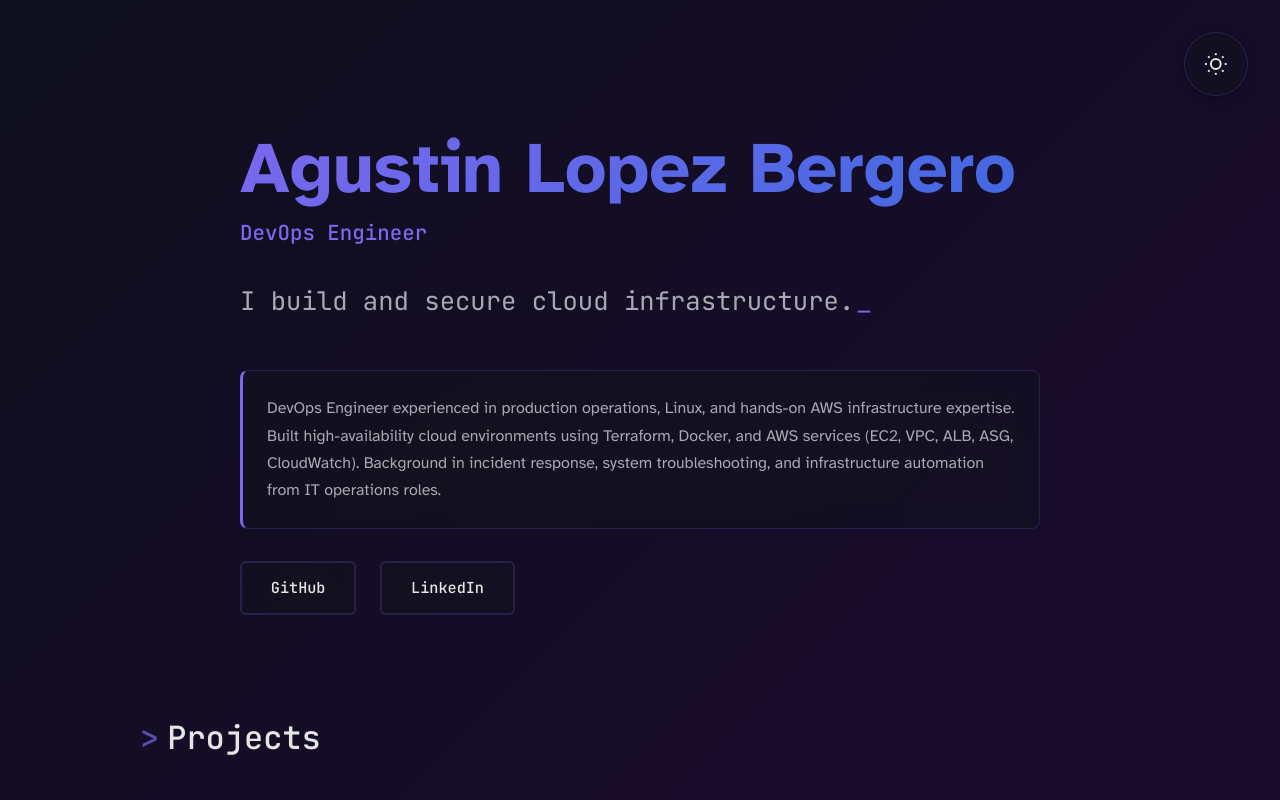
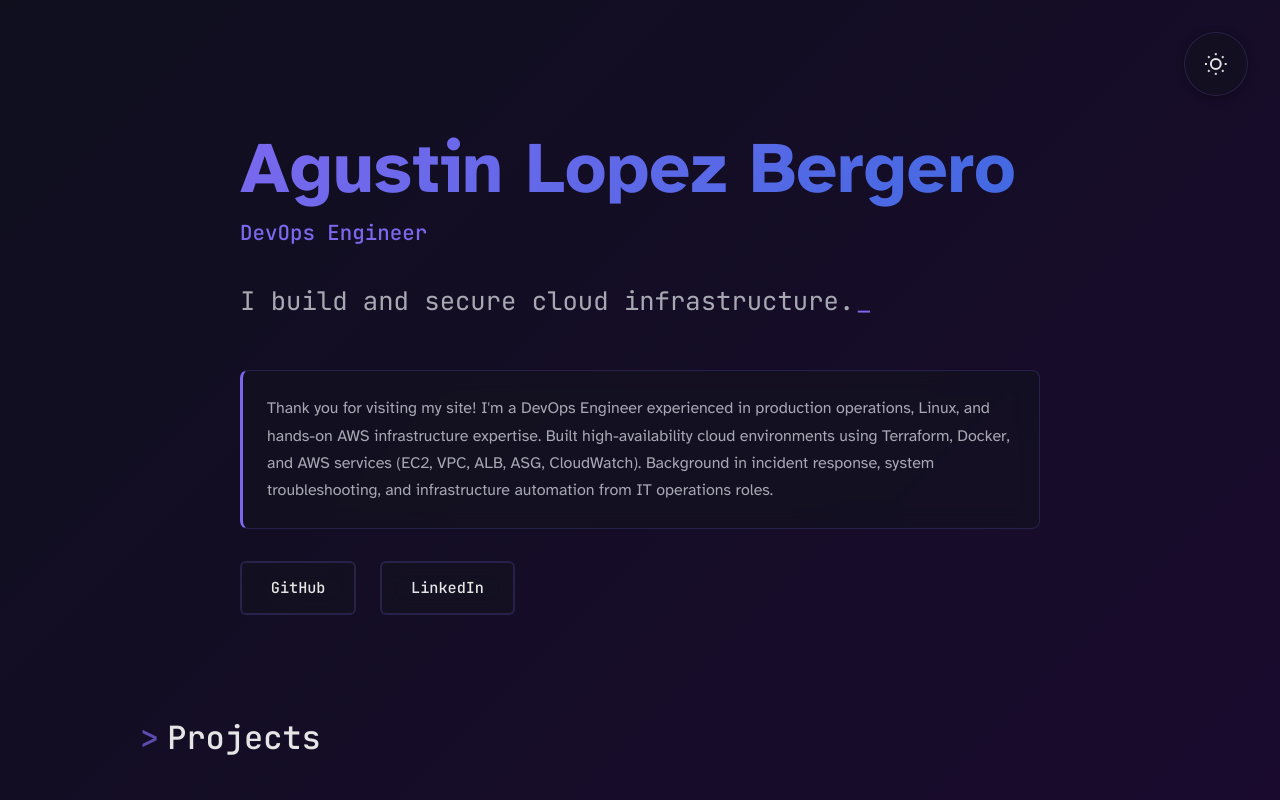
Before and after one commit to lopezatn/portfolio-frontend, a React (Vite) app: page / in a window 1280 px wide. Shown: the top 800 px of the page. Built offline with nearby package versions, Linux system fonts and the light colour scheme.

Commit message:
Changes in the landing desc

```diff
--- a/src/components/Hero.jsx
+++ b/src/components/Hero.jsx
@@ -33,7 +33,8 @@ function Hero() {
         </div>
         <div className="hero-bio">
           <p>
-            DevOps Engineer experienced in production operations, Linux, and hands-on AWS infrastructure expertise.
+            Thank you for visiting my site!
+            I'm a DevOps Engineer experienced in production operations, Linux, and hands-on AWS infrastructure expertise.
             Built high-availability cloud environments using Terraform, Docker, and AWS services (EC2, VPC, ALB, ASG, CloudWatch).
             Background in incident response, system troubleshooting, and infrastructure automation from IT operations roles.
           </p>
```
